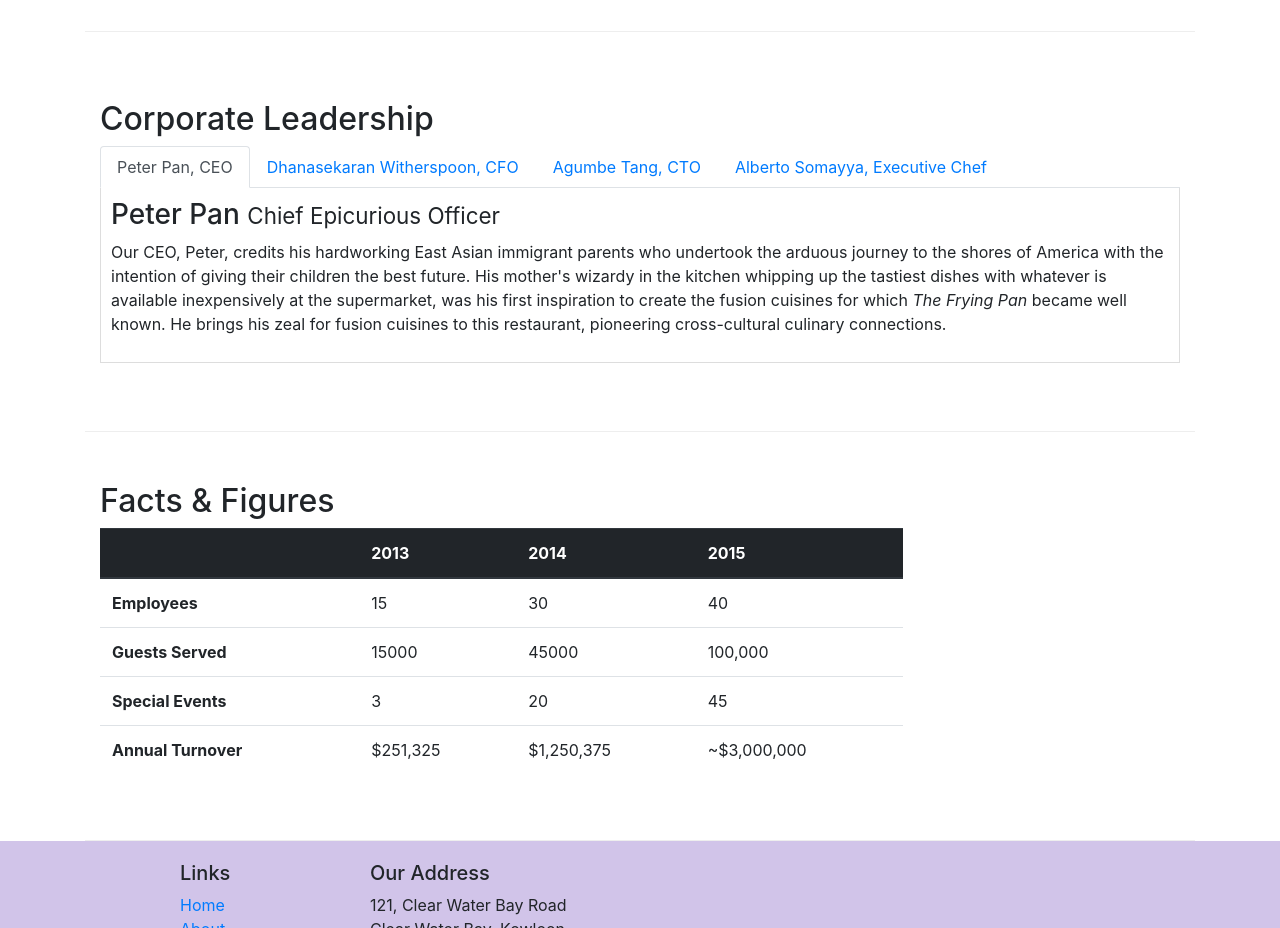
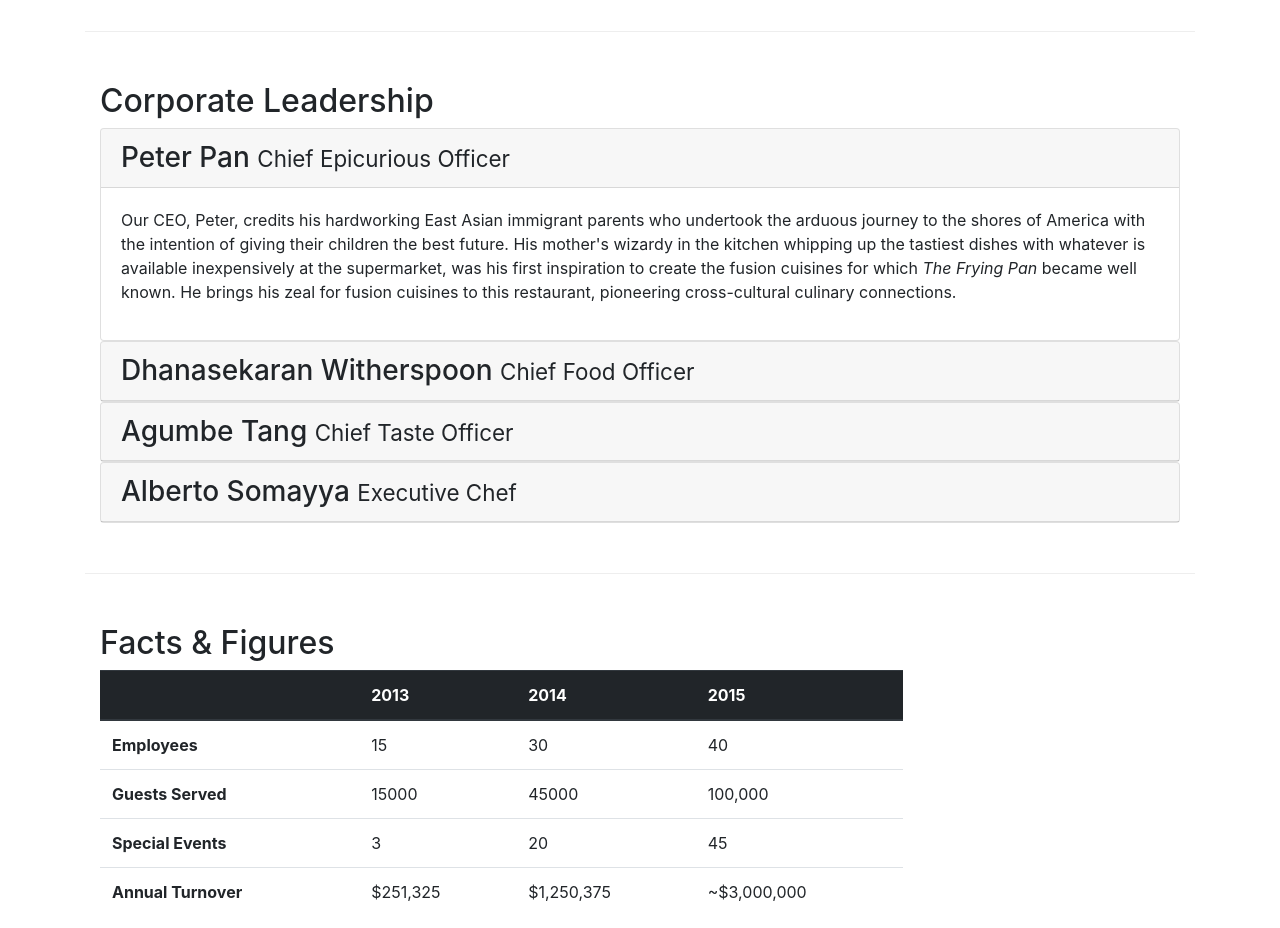
Before and after one commit to hvrgupta/Part-1-Front-end-Web-UI-Framework, a website: page aboutus.html in a window 1280 px wide. Shown: the part 940-1868 px from the top of the page. Drawn offline with nearby package versions, Linux system fonts and the light colour scheme.

Commit message:
Accordion

```diff
--- a/aboutus.html
+++ b/aboutus.html
@@ -100,44 +100,71 @@
         <div class="row row-content align-items-center">
             <div class= "col-12">
                 <h2>Corporate Leadership</h2>
-                <ul class="nav nav-tabs">
-                    <li class="nav-item">
-                        <a class="nav-link active" href="#Peter" role="tab" data-toggle="tab">Peter Pan, CEO</a>
-                    </li>
-                    <li class="nav-item">
-                        <a class="nav-link" href="#Danny" role="tab" data-toggle="tab">Dhanasekaran Witherspoon, CFO</a>
-                    </li>
-                    <li class="nav-item">
-                        <a class="nav-link" href="#Agumbe" role="tab" data-toggle="tab">Agumbe Tang, CTO</a>
-                    </li>
-                    <li class="nav-item">
-                        <a class="nav-link" href="#Alberto" role="tab" data-toggle="tab">Alberto Somayya, Executive Chef</a>
-                    </li>
-                </ul>
 
-            <div class="tab-content">
-                <div role="tabpanel" class="tab-pane fade show active" id="Peter">
-                <h3>Peter Pan <small>Chief Epicurious Officer</small></h3>
+            <div id="accordion">
+               <div class="card">
+                   <div class="card-header" role="tab" id="peterhead">
+                        <h3 class="mb-0">
+                            <a data-toggle="collapse" data-target="#peter">
+                            Peter Pan <small>Chief Epicurious Officer</small>
+                            </a>
+                        </h3>
+                   </div>
+                   <div class="collapse show" id="peter" data-parent="#accordion">
+                       <div class="card-body">
                         <p class="d-none d-sm-block">Our CEO, Peter, credits his hardworking East Asian immigrant parents who undertook the arduous journey to the shores of America with the intention of giving their children the best future. His mother's wizardy in the kitchen whipping up the tastiest dishes with whatever is available inexpensively at the supermarket, was his first inspiration to create the fusion cuisines for which <em>The Frying Pan</em> became well known. He brings his zeal for fusion cuisines to this restaurant, pioneering cross-cultural culinary connections.</p>
                        </div>
+                   </div>
+               </div>
 
-                <div role="tabpanel" class="tab-pane fade" id="Danny">
-                <h3>Dhanasekaran Witherspoon <small>Chief Food Officer</small></h3>
+               <div class="card">
+                   <div class="card-header" role="tab" id="dannyhead">
+                    <h3 class="mb-0">
+                        <a class="collapsed" data-toggle="collapse" data-target="#danny">
+                            Dhanasekaran Witherspoon <small>Chief Food Officer</small>
+                        </a>
+                    </h3>
+                   </div>
+                   <div class="collapse" id="danny" data-parent="#accordion">
+                        <div class="card-body">
                             <p class="d-none d-sm-block">Our CFO, Danny, as he is affectionately referred to by his colleagues, comes from a long established family tradition in farming and produce. His experiences growing up on a farm in the Australian outback gave him great appreciation for varieties of food sources. As he puts it in his own words, <em>Everything that runs, wins, and everything that stays, pays!</em></p>
                         </div>
+                   </div>
+               </div>
 
-                <div role="tabpanel" class="tab-pane fade" id="Agumbe">
-                <h3>Agumbe Tang <small>Chief Taste Officer</small></h3>
+               <div class="card">
+                   <div class="card-header" role="tab" id="Agumbehead">
+                    <h3 class="mb-0">
+                    <a class="collapsed" data-toggle="collapse" data-target="#agumbe">
+                        Agumbe Tang <small>Chief Taste Officer</small>
+                    </a>
+                    </h3>
+                   </div>
+                   <div class="collapse" id="agumbe" data-parent="#accordion">
+                       <div class="card-body">
                         <p class="d-none d-sm-block">Blessed with the most discerning gustatory sense, Agumbe, our CTO, personally ensures that every dish that we serve meets his exacting tastes. Our chefs dread the tongue lashing that ensues if their dish does not meet his exacting standards. He lives by his motto, <em>You click only if you survive my lick.</em></p>
                        </div>
+                   </div>
+               </div>
 
-               <div role="tabpanel" class="tab-pane fade" id="Alberto">
-                <h3>Alberto Somayya <small>Executive Chef</small></h3>
+                <div class="card">
+                    <div class="card-header" role="tab" id="albertohead">
+                        <h3 class="mb-0">
+                            <a class="collapsed" data-toggle="collapse" data-target="#alberto">
+                                Alberto Somayya <small>Executive Chef</small>
+                            </a>
+                        </h3>
+                    </div>
+                    <div class="collapse" id="alberto" data-parent="#accordion">
+                        <div class="card-body">
                             <p class="d-none d-sm-block">Award winning three-star Michelin chef with wide International experience having worked closely with whos-who in the culinary world, he specializes in creating mouthwatering Indo-Italian fusion experiences. He says, <em>Put together the cuisines from the two craziest cultures, and you get a winning hit! Amma Mia!</em></p>
                         </div>
                     </div>
                 </div>
                 </div>
+            </div>
+        </div>
+
        <div class="row row-content">
            <div class="col-12 col-sm-9">
                <h2>Facts &amp; Figures</h2>
```
Lines whose indentation alone changed are shown as unchanged.
